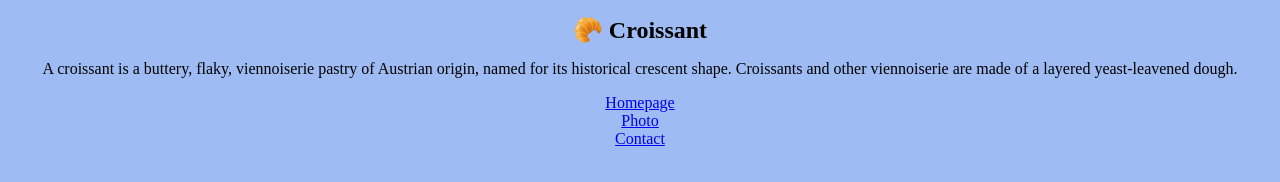
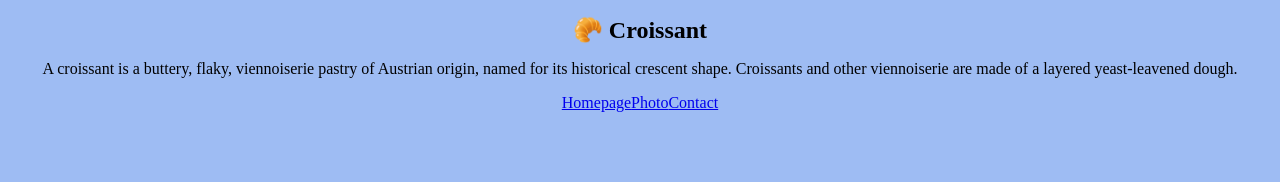
Before and after one commit to mmnngo/croissant, a plain HTML site: page index.html in a window 1280 px wide. Drawn offline with Linux system fonts and the light colour scheme.

Commit message:
Update styles.css

```diff
--- a/src/styles.css
+++ b/src/styles.css
@@ -9,7 +9,7 @@ p {
   text-align: center;
 }
 
-.navigation-links a {
+.navigation-links {
   display: flex;
   justify-content: center;
   text-align: center;
```
